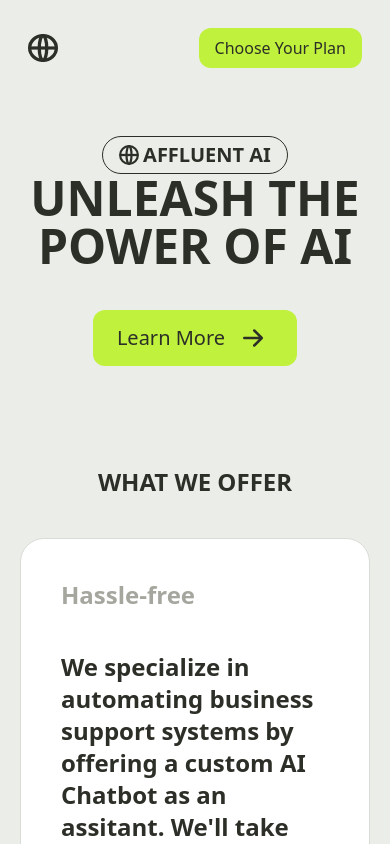
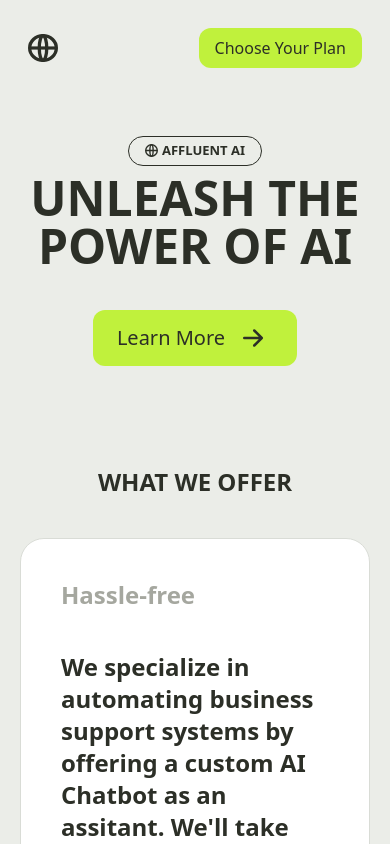
Before and after one commit to S-P-H-E/AffluentAILandingPage, a Next.js app: page / in a window 390 px wide. Shown: the top 844 px of the page. Built offline with nearby package versions, Linux system fonts and the light colour scheme.

Commit message:
ui improvements

```diff
--- a/pages/404.js
+++ b/pages/404.js
@@ -57,7 +57,7 @@
 
             <div className="flex flex-col justify-center items-center">
                 <div className="mask">
-                    <animated.h1 style={h1Animation} className="text-[30rem]">404</animated.h1>
+                    <animated.h1 style={h1Animation} className="text-[25rem]">404</animated.h1>
                 </div>
                 <div className="mask p-1">
                     <animated.p style={pAnimation} className="text-4xl font-medium flex flex-col justify-center items-center">Got lost looking for something? Chat to our AI <span><Image width={50} src={Logo2}/></span></animated.p>
--- a/pages/index.js
+++ b/pages/index.js
@@ -101,11 +101,11 @@
         <Chat />
 
         {/* Hero */}
-        <div className="flex flex-col justify-center items-center my-10 md:my-52">
+        <div className="flex flex-col justify-center items-center my-10 md:my-48">
           <div className="mask">
-            <animated.div style={nameAnimation} className="border border-[#2C2F27] rounded-full px-4 py-1 flex justify-center items-center gap-1">
-              <Image src={Logo} alt="logo" width={20} className="cursor-pointer"/>
-              <h1 className="font-bold text-xl uppercase ">Affluent AI</h1>
+            <animated.div style={nameAnimation} className="border border-[#2C2F27] rounded-full px-4 py-1 flex justify-center items-center gap-1 mb-2">
+              <Image src={Logo} alt="logo" className="w-[13px] md:w-[20px]"/>
+              <h1 className="font-bold text-[13px] md:text-xl uppercase">Affluent AI</h1>
             </animated.div>
           </div>
           <div className="mask">
```
